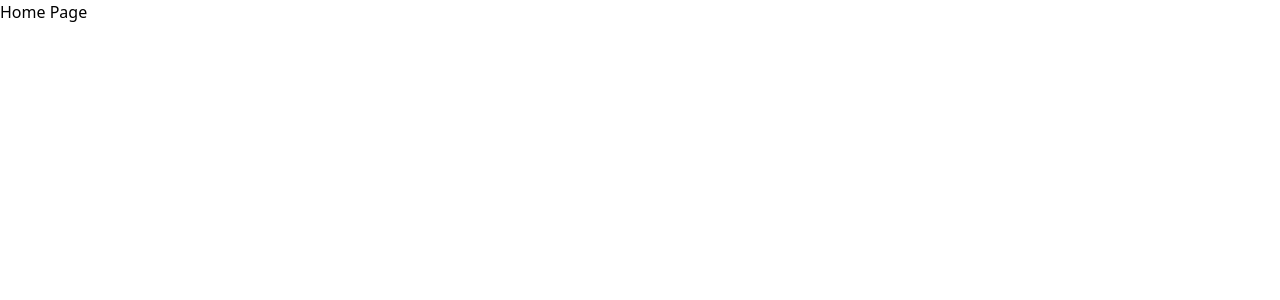
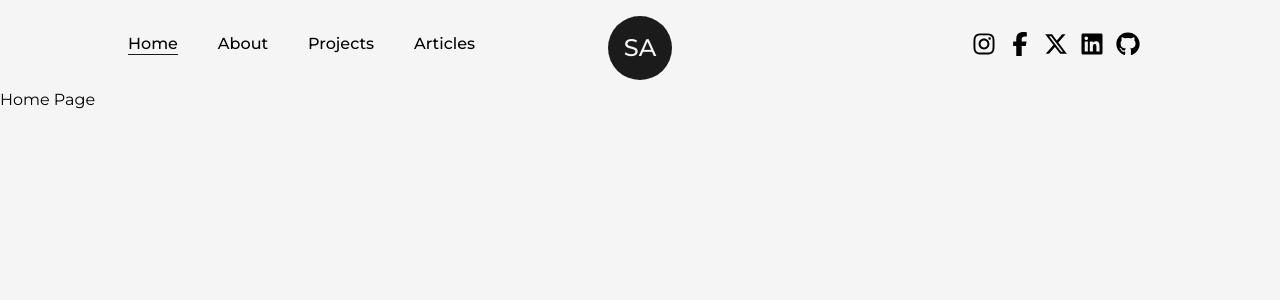
Before and after one commit to sodiqardianto/new-portofolio, a Next.js app: page / in a window 1280 px wide. Shown: the top 300 px of the page. Built offline with nearby package versions, Linux system fonts and the light colour scheme.

Commit message:
create navbar

```diff
--- a/package.json
+++ b/package.json
@@ -9,9 +9,11 @@
     "lint": "next lint"
   },
   "dependencies": {
+    "framer-motion": "^11.0.3",
     "next": "13.5.6",
     "react": "^18",
-    "react-dom": "^18"
+    "react-dom": "^18",
+    "react-icons": "^5.0.1"
   },
   "devDependencies": {
     "@types/node": "^20",
--- /dev/null
+++ b/src/components/Logo.tsx
@@ -0,0 +1,15 @@
+import React from "react";
+import Link from "next/link";
+
+export default function Logo() {
+  return (
+    <div className="flex items-center justify-center mt-2">
+      <Link
+        href={"/"}
+        className="w-16 h-16 bg-dark text-light flex items-center justify-center rounded-full text-2xl"
+      >
+        SA
+      </Link>
+    </div>
+  );
+}
--- /dev/null
+++ b/src/components/NavBar.tsx
@@ -0,0 +1,86 @@
+import Link from "next/link";
+import React from "react";
+import Logo from "./Logo";
+import { usePathname } from "next/navigation";
+import {
+  FaFacebookF,
+  FaLinkedin,
+  FaInstagram,
+  FaXTwitter,
+  FaGithub,
+} from "react-icons/fa6";
+
+const navData = [
+  { name: "Home", path: "/" },
+  { name: "About", path: "/about" },
+  { name: "Projects", path: "/projects" },
+  { name: "Articles", path: "/articles" },
+];
+
+const navIcon = [
+  {
+    name: "Instagram",
+    path: "/instagram",
+    icon: <FaInstagram />,
+  },
+  {
+    name: "Facebook",
+    path: "/",
+    icon: <FaFacebookF />,
+  },
+  {
+    name: "Twitter",
+    path: "/twitter",
+    icon: <FaXTwitter />,
+  },
+  {
+    name: "LinkedIn",
+    path: "/linkedin",
+    icon: <FaLinkedin />,
+  },
+  {
+    name: "Github",
+    path: "/github",
+    icon: <FaGithub />,
+  },
+];
+
+export default function NavBar() {
+  const pathname = usePathname();
+
+  return (
+    <header className="w-full px-32 py-8 font-medium items-center flex justify-between">
+      <nav>
+        {navData?.map((link, index) => {
+          return (
+            <Link key={index} href={link.path} className="relative group mr-10">
+              {link.name}
+              <span
+                className={`h-[1px] inline-block bg-dark absolute left-0 -bottom-0.5 group-hover:w-full transition-[width] ease duration-300 ${
+                  pathname === link.path ? "w-full" : "w-0"
+                }`}
+              ></span>
+            </Link>
+          );
+        })}
+      </nav>
+      <div className="absolute left-[50%] top-2 translate-x-[-50%]">
+        <Logo />
+      </div>
+      <nav className="flex items-center justify-center flex-wrap">
+        {navIcon.map((item, index) => {
+          return (
+            <Link
+              href={item.path}
+              target={"_blank"}
+              key={index}
+              className="mr-3 hover:-translate-y-1 text-[24px] "
+            >
+              {item.icon}
+            </Link>
+          );
+        })}
+      </nav>
+    </header>
+  );
+}
--- a/src/pages/_app.tsx
+++ b/src/pages/_app.tsx
@@ -1,6 +1,20 @@
-import '@/styles/globals.css'
-import type { AppProps } from 'next/app'
+import NavBar from "@/components/NavBar";
+import "@/styles/globals.css";
+import type { AppProps } from "next/app";
+import { Montserrat } from "next/font/google";
+
+const montserrat = Montserrat({
+  subsets: ["latin"],
+  variable: "--font-mont",
+});
 
 export default function App({ Component, pageProps }: AppProps) {
-  return <Component {...pageProps} />
+  return (
+    <main
+      className={`${montserrat.variable} font-mont bg-light w-full min-h-screen`}
+    >
+      <NavBar />
+      <Component {...pageProps} />
+    </main>
+  );
 }
--- a/tailwind.config.ts
+++ b/tailwind.config.ts
@@ -8,6 +8,40 @@ const config: Config = {
   ],
   theme: {
     extend: {
+      fontFamily: {
+        mont: 'var(--font-mont)'
+      },
+      colors: {
+        dark: "#1b1b1b",
+        light: "#f5f5f5",
+        primary: "#B63E96", // 240,86,199
+        primaryDark: "#58E6D9", // 80,230,217
+    },
+    backgroundImage: {
+      circularLight:
+          "repeating-radial-gradient(rgba(0,0,0,0.4) 2px,#f5f5f5 5px,#f5f5f5 100px)",
+
+      circularDark:
+          "repeating-radial-gradient(rgba(255,255,255,0.5) 2px,#1b1b1b 8px,#1b1b1b 100px)",
+
+      circularLightLg:
+          "repeating-radial-gradient(rgba(0,0,0,0.4) 2px,#f5f5f5 5px,#f5f5f5 80px)",
+
+      circularDarkLg:
+          "repeating-radial-gradient(rgba(255,255,255,0.5) 2px,#1b1b1b 8px,#1b1b1b 80px)",
+
+      circularLightMd:
+          "repeating-radial-gradient(rgba(0,0,0,0.4) 2px,#f5f5f5 5px,#f5f5f5 60px)",
+
+      circularDarkMd:
+          "repeating-radial-gradient(rgba(255,255,255,0.5) 2px,#1b1b1b 8px,#1b1b1b 60px)",
+
+      circularLightSm:
+          "repeating-radial-gradient(rgba(0,0,0,0.4) 2px,#f5f5f5 5px,#f5f5f5 40px)",
+
+      circularDarkSm:
+          "repeating-radial-gradient(rgba(255,255,255,0.5) 2px,#1b1b1b 8px,#1b1b1b 40px)",
+  },
     },
   },
   plugins: [],
```
Also changed, not shown: 1 other file (tests, documents, lock files or other folders).
